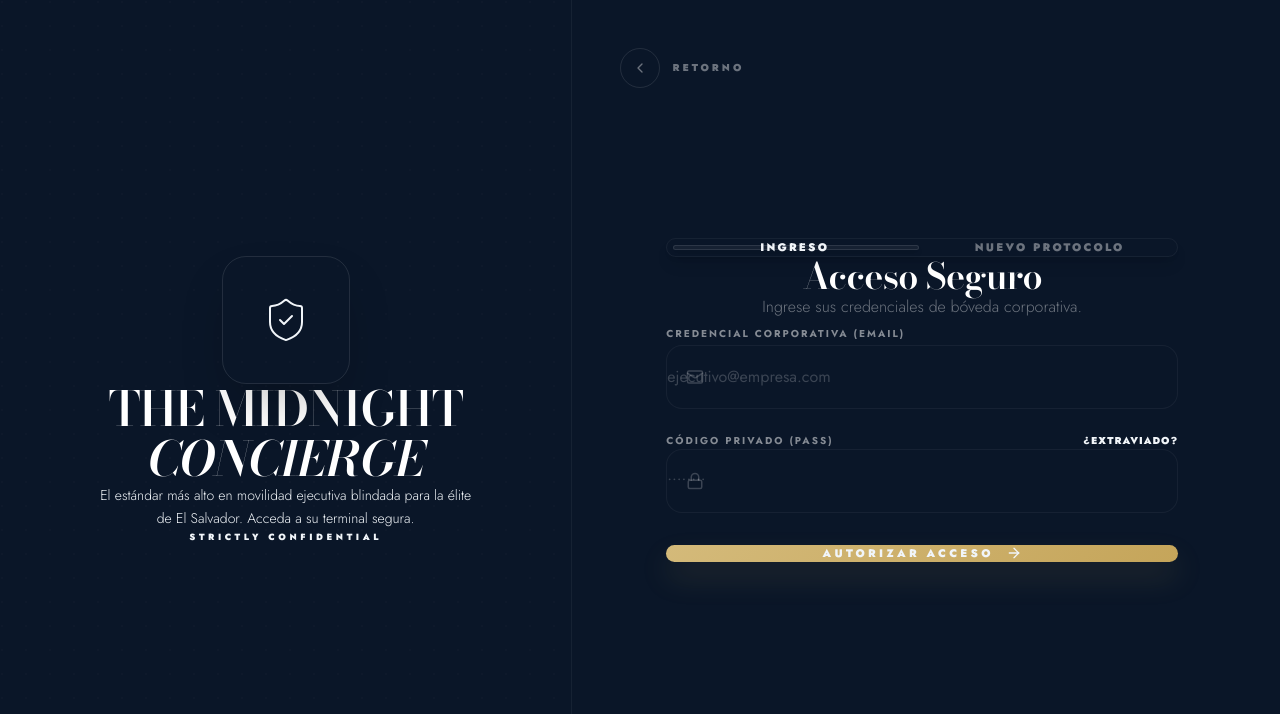
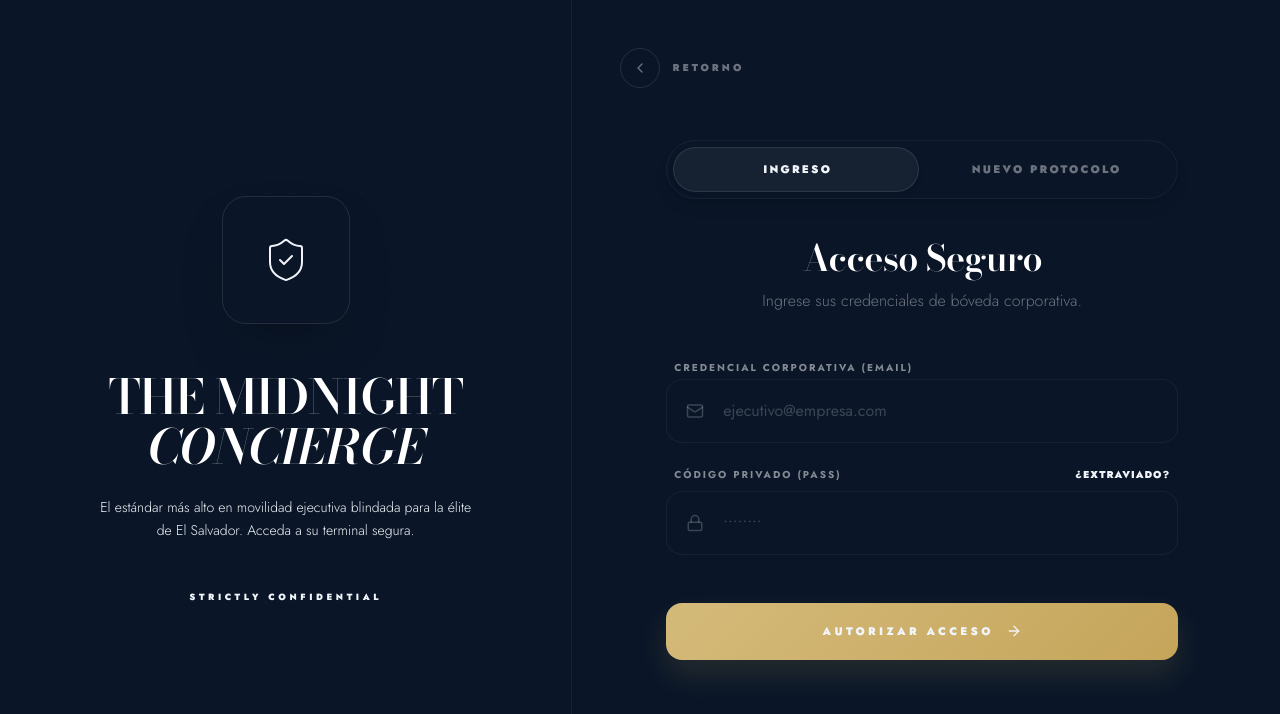
Before and after one commit to puntocero-dot/M-MDriver, a Next.js app in the folder landing/: page /login in a window 1280 px wide. Shown: the top 714 px of the page. Built offline with nearby package versions, Linux system fonts and the light colour scheme; no server answers.

Commit message:
fix: remove global asterisk reset breaking tailwind spacing, add dashboard depth contrast

```diff
--- a/landing/app/client/page.tsx
+++ b/landing/app/client/page.tsx
@@ -129,7 +129,7 @@
   if (!user) return null; // Avoid hydration mismatch while redirecting
 
   return (
-    <div className="flex flex-col lg:flex-row h-screen bg-surface overflow-hidden">
+    <div className="flex flex-col lg:flex-row h-screen bg-[#0f1c35] overflow-hidden">
 
       {/* ── Mobile Sidebar Header ── */}
       <nav className="lg:hidden w-full h-20 bg-surface-high border-b border-white/5 flex items-center justify-between px-6 shrink-0 z-50">
--- a/landing/app/globals.css
+++ b/landing/app/globals.css
@@ -44,12 +44,7 @@
   }
 }
 
-* {
-  box-sizing: border-box;
-  margin: 0;
-  padding: 0;
-}
-
+/* Removed destructive '*' reset that overrode tailwind styling */
 html {
   scroll-behavior: smooth;
   -webkit-font-smoothing: antialiased;
```
